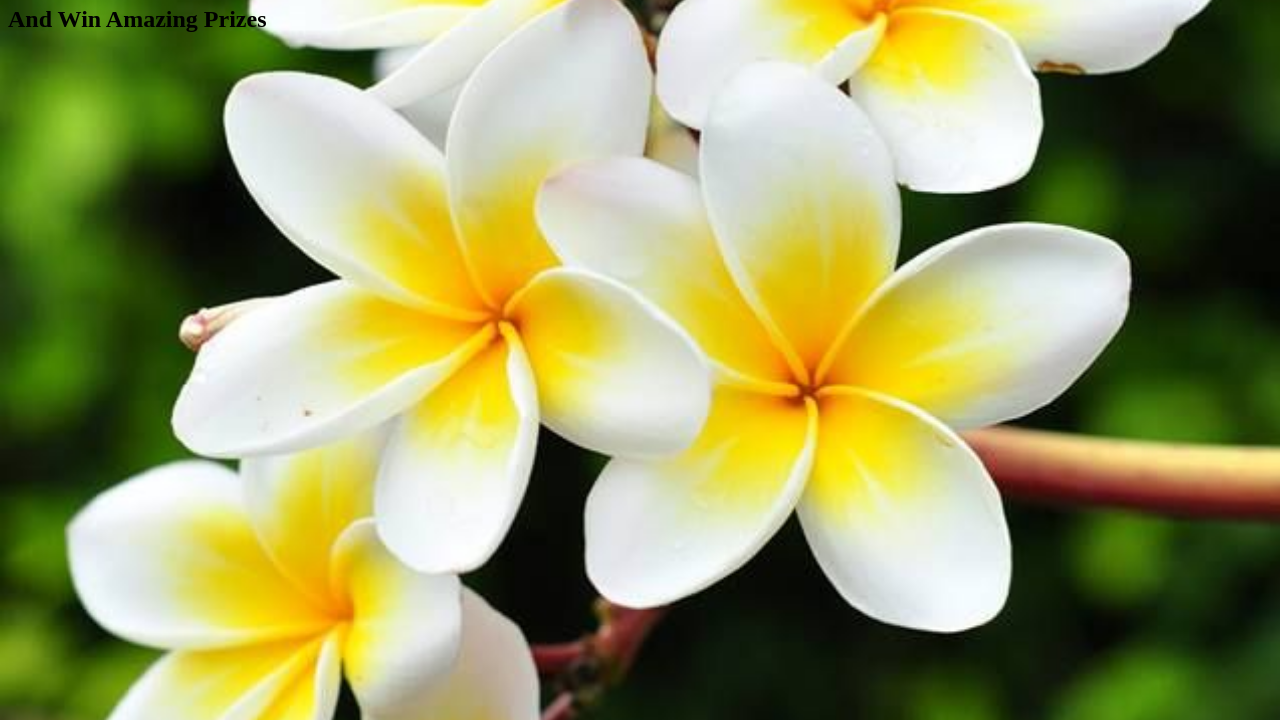
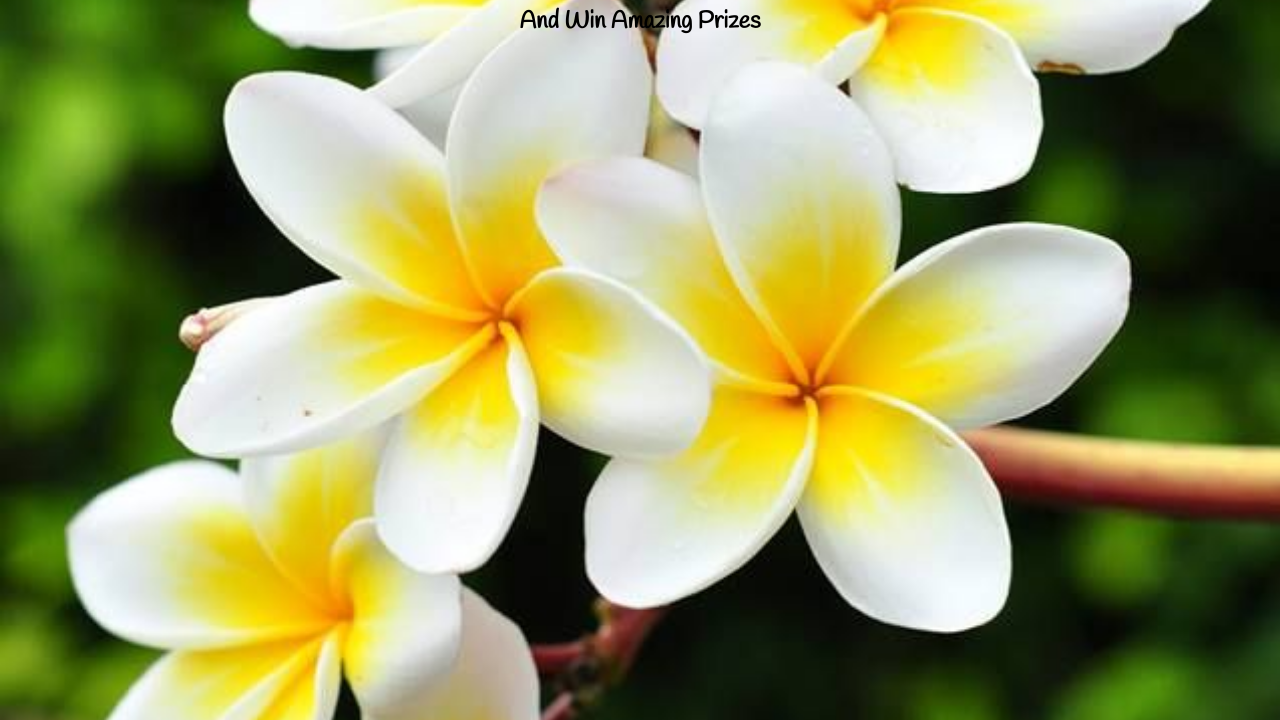
Before and after one commit to Daph1929/Onscroll_animation_test, a plain HTML site: page photo.html in a window 1280 px wide. Shown: the part 80-800 px from the top of the page. Drawn offline with Linux system fonts and the light colour scheme.

Commit message:
Collabrotext Commit

```diff
--- a/style.css
+++ b/style.css
@@ -6,5 +6,5 @@ body{
     background-size: cover;
 
 }
-h1{font-family: 'Handlee', cursive;
+h1,h2{font-family: 'Handlee', cursive;
  text-align:center;}
```
